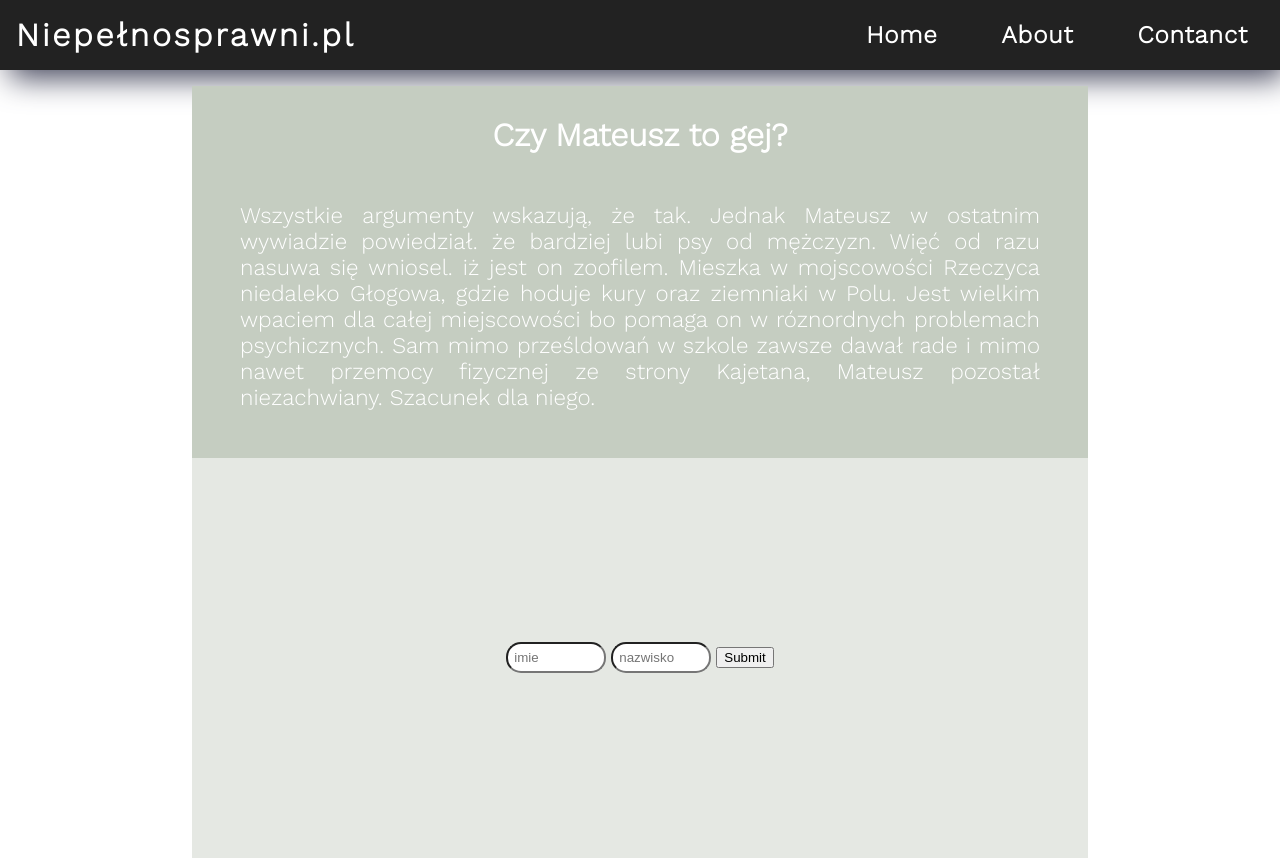
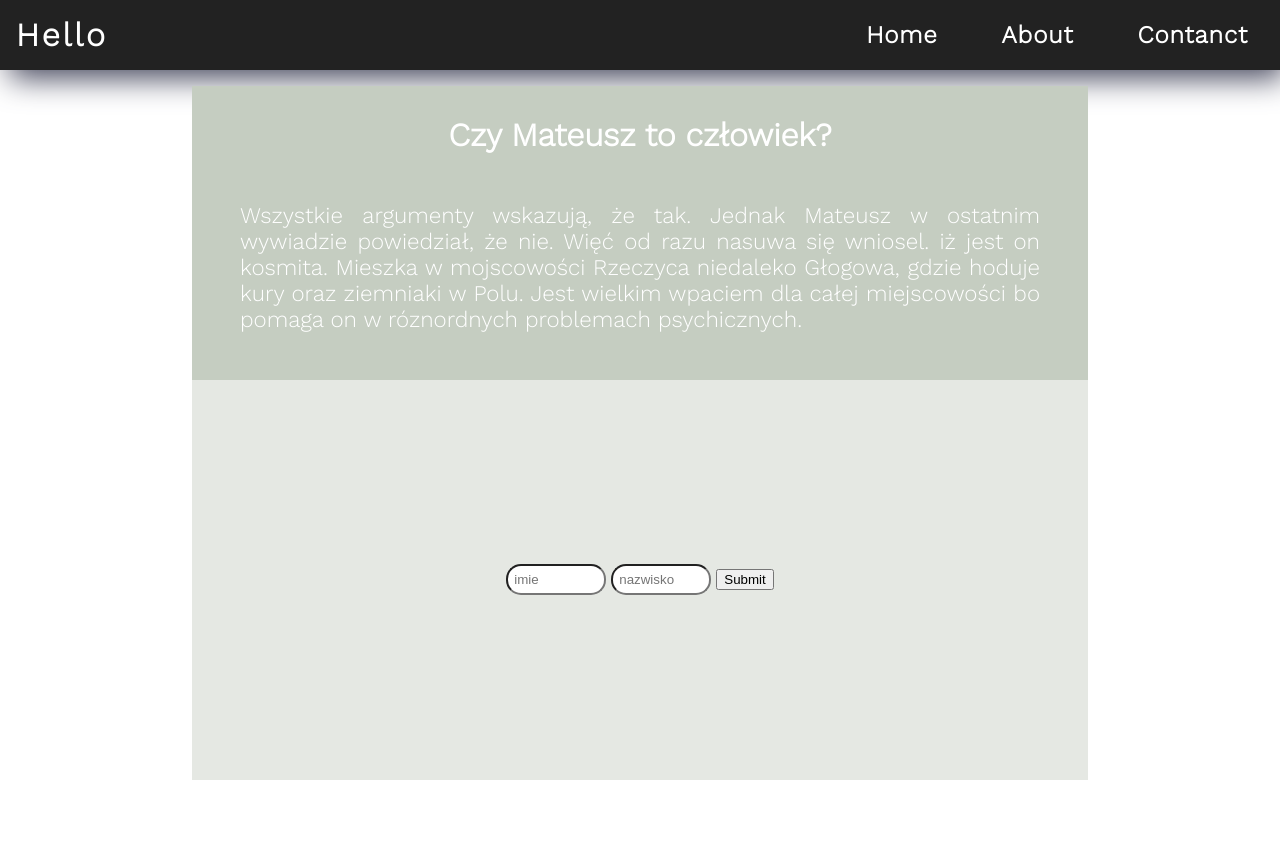
Before and after one commit to MichalZal/dont-look-at-this, a plain HTML site: page index.html in a window 1280 px wide. After the commit the page ends 800 px from the top, so only its background shows below. Drawn offline with nearby package versions, Linux system fonts and the light colour scheme.

Commit message:
Update index.html

```diff
--- a/index.html
+++ b/index.html
@@ -16,7 +16,7 @@
        <nav class="navbar">
            <div class="brand-title">
                 <div class="brand Logo"> </div>
-                <div class="brand Name"><a href="index.html">Niepełnosprawni.pl</a></div>
+                <div class="brand Name"><a href="index.html">Hello</a></div>
 
             </div>
            <a href="#" class="toggle-button">
@@ -36,8 +36,8 @@
 
        <main class="glowny">
            <section class="a1">
-                <h1> Czy Mateusz to gej? </h1>
-                <p> Wszystkie argumenty wskazują, że tak. Jednak Mateusz w ostatnim wywiadzie powiedział. że bardziej lubi psy od mężczyzn. Więć od razu nasuwa się wniosel. iż jest on zoofilem. Mieszka w mojscowości Rzeczyca niedaleko Głogowa, gdzie hoduje kury oraz ziemniaki w Polu. Jest wielkim wpaciem dla całej miejscowości bo pomaga on w róznordnych problemach psychicznych. Sam mimo prześldowań w szkole zawsze dawał rade i mimo nawet przemocy fizycznej ze strony Kajetana, Mateusz pozostał niezachwiany. Szacunek dla niego.
+                <h1> Czy Mateusz to człowiek? </h1>
+                <p> Wszystkie argumenty wskazują, że tak. Jednak Mateusz w ostatnim wywiadzie powiedział, że nie. Więć od razu nasuwa się wniosel. iż jest on kosmita. Mieszka w mojscowości Rzeczyca niedaleko Głogowa, gdzie hoduje kury oraz ziemniaki w Polu. Jest wielkim wpaciem dla całej miejscowości bo pomaga on w róznordnych problemach psychicznych.
                 </p>
            </section>
        </main>
```
